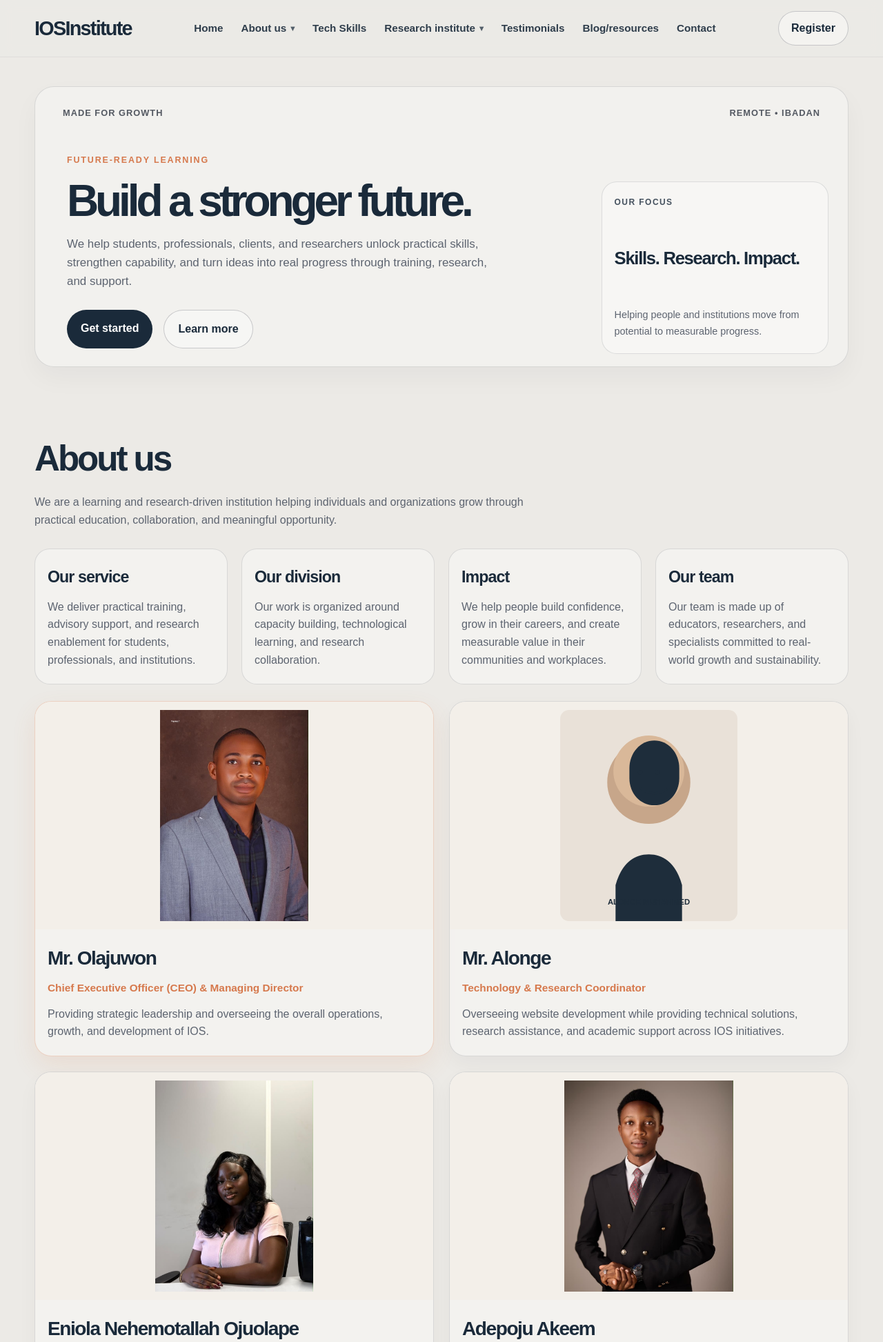
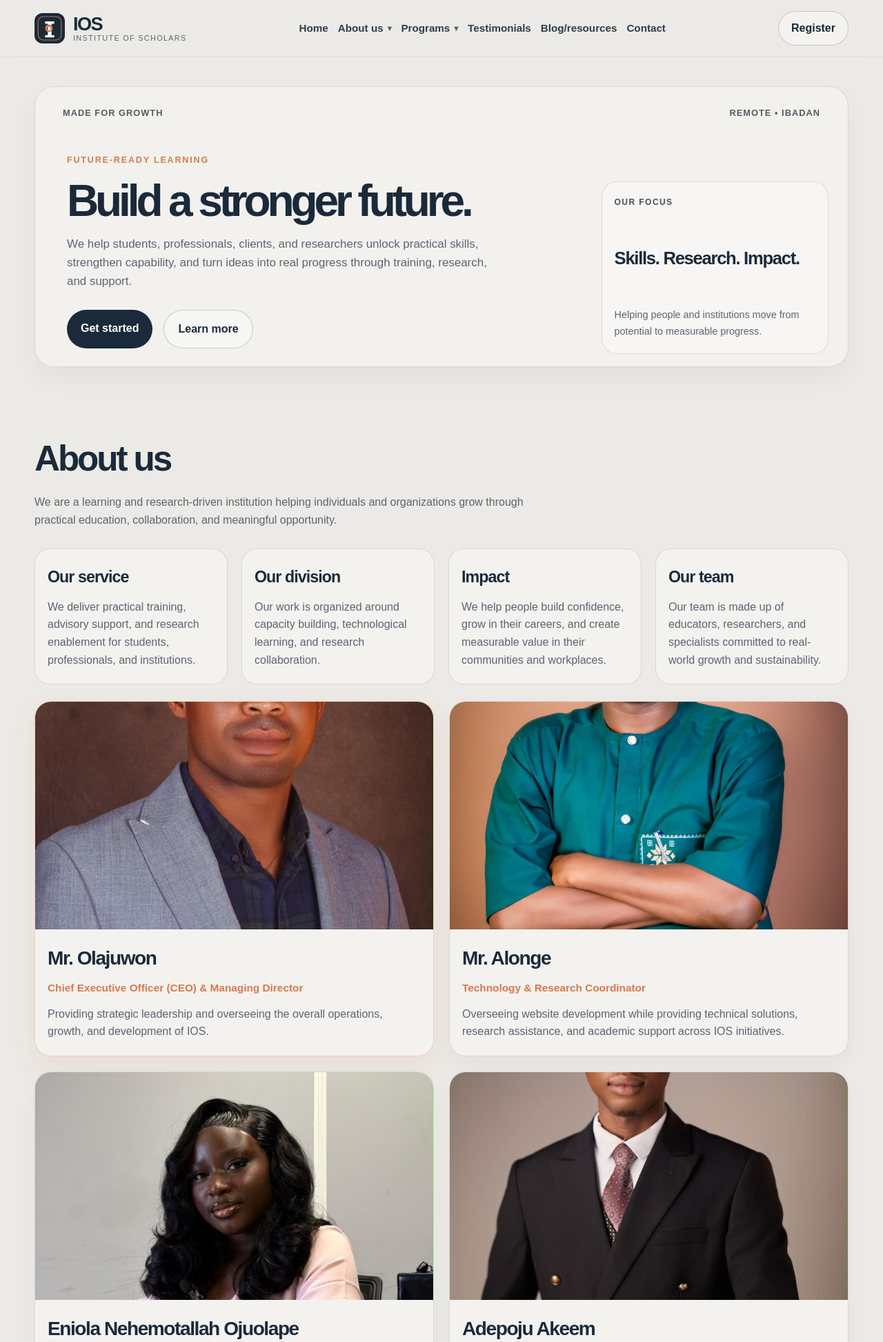
Before and after one commit to asunkemuhammed-oss/IOSInstitute, a Flask app: page / in a window 1280 px wide. Shown: the top 1945 px of the page at 69% size. Run offline with Flask 3, Linux system fonts and the light colour scheme.

Commit message:
Restore IOS brand logo and dropdown navigation

```diff
--- a/templates/home.html
+++ b/templates/home.html
@@ -51,20 +51,61 @@
       }
 
       .brand {
-        font-size: 1.8rem;
-        font-weight: 700;
+        display: inline-flex;
+        align-items: center;
+        gap: 12px;
+      }
+
+      .brand-mark {
+        width: 44px;
+        height: 44px;
+        border-radius: 12px;
+        overflow: hidden;
+        background: linear-gradient(135deg, var(--primary) 0%, #2a4059 100%);
+        box-shadow: inset 0 0 0 1px rgba(255,255,255,0.08);
+        display: flex;
+        align-items: center;
+        justify-content: center;
+      }
+
+      .brand-mark img {
+        display: block;
+        width: 100%;
+        height: 100%;
+        object-fit: cover;
+      }
+
+      .brand-text {
+        line-height: 1.05;
+      }
+
+      .brand-name {
+        font-size: 1.7rem;
+        font-weight: 800;
         letter-spacing: -0.06em;
         color: var(--primary);
+      }
+
+      .brand-sub {
+        font-size: 0.68rem;
+        letter-spacing: 0.12em;
+        text-transform: uppercase;
+        color: var(--muted);
       }
 
       .nav-links {
         display: flex;
         align-items: center;
-        gap: 26px;
+        gap: 14px;
         flex-wrap: wrap;
       }
 
-      .nav-links a {
+      .nav-item {
+        position: relative;
+      }
+
+      .nav-item > a,
+      .dropdown-menu a {
         color: var(--primary);
         font-size: 0.95rem;
         font-weight: 600;
@@ -74,15 +115,40 @@
         gap: 6px;
       }
 
-      .nav-links a.has-caret::after {
+      .nav-item > a.has-caret::after {
         content: "▾";
         font-size: 0.72rem;
         color: var(--primary);
         opacity: 0.8;
       }
 
-      .nav-links a:hover {
+      .nav-item > a:hover,
+      .dropdown-menu a:hover {
         opacity: 1;
+      }
+
+      .dropdown-menu {
+        position: absolute;
+        top: calc(100% + 10px);
+        left: 0;
+        min-width: 200px;
+        background: rgba(255,255,255,0.9);
+        border: 1px solid var(--line);
+        border-radius: 14px;
+        box-shadow: 0 16px 30px rgba(17, 24, 39, 0.08);
+        padding: 8px 0;
+        display: none;
+        z-index: 30;
+      }
+
+      .nav-item.has-menu:hover .dropdown-menu,
+      .nav-item.has-menu:focus-within .dropdown-menu {
+        display: block;
+      }
+
+      .dropdown-menu a {
+        display: block;
+        padding: 10px 14px;
       }
 
       .ghost-btn {
@@ -266,9 +332,9 @@
         display: block;
         width: 100%;
         height: 330px;
-        object-fit: contain;
+        object-fit: cover;
         background: #f3efe9;
-        padding: 12px;
+        padding: 0;
       }
 
       .team-body {
@@ -449,16 +515,42 @@
   <body>
     <header class="topbar">
       <div class="container nav">
-        <div class="brand">IOSInstitute</div>
+        <div class="brand">
+          <div class="brand-mark">
+            <img src="/static/images/ios-logo.svg" alt="IOS Institute logo">
+          </div>
+          <div class="brand-text">
+            <div class="brand-name">IOS</div>
+            <div class="brand-sub">Institute of Scholars</div>
+          </div>
+        </div>
+
         <nav class="nav-links">
-          <a href="#home">Home</a>
-          <a class="has-caret" href="#about">About us</a>
-          <a href="#tech-skills">Tech Skills</a>
-          <a class="has-caret" href="#research-institute">Research institute</a>
-          <a href="#testimonials">Testimonials</a>
-          <a href="#blog">Blog/resources</a>
-          <a href="#contact">Contact</a>
+          <div class="nav-item"><a href="#home">Home</a></div>
+
+          <div class="nav-item has-menu">
+            <a class="has-caret" href="#about">About us</a>
+            <div class="dropdown-menu">
+              <a href="#about">Overview</a>
+              <a href="#team">Our team</a>
+              <a href="#contact">Contact</a>
+            </div>
+          </div>
+
+          <div class="nav-item has-menu">
+            <a class="has-caret" href="#tech-skills">Programs</a>
+            <div class="dropdown-menu">
+              <a href="#tech-skills">Tech Skills</a>
+              <a href="#research-institute">Research institute</a>
+              <a href="#blog">Resources</a>
+            </div>
+          </div>
+
+          <div class="nav-item"><a href="#testimonials">Testimonials</a></div>
+          <div class="nav-item"><a href="#blog">Blog/resources</a></div>
+          <div class="nav-item"><a href="#contact">Contact</a></div>
         </nav>
+
         <a class="ghost-btn" href="/register">Register</a>
       </div>
     </header>
@@ -522,7 +614,7 @@
             </div>
           </div>
 
-          <div class="team-grid">
+          <div class="team-grid" id="team">
             <div class="team-card featured">
               <img src="/static/images/team/mr-olajuwon.jpg" alt="Mr. Olajuwon">
               <div class="team-body">
@@ -533,7 +625,7 @@
             </div>
 
             <div class="team-card">
-              <img src="/static/images/team/alonge-muhammed.svg" alt="Alonge Muhammed">
+              <img src="/static/images/team/alonge-muhammed.jpg" alt="Alonge Muhammed">
               <div class="team-body">
                 <h3>Mr. Alonge</h3>
                 <p class="team-role">Technology &amp; Research Coordinator</p>
```
Also changed, not shown: static/images/ios-logo.svg (added), static/images/team/alonge-muhammed.jpg (added).
